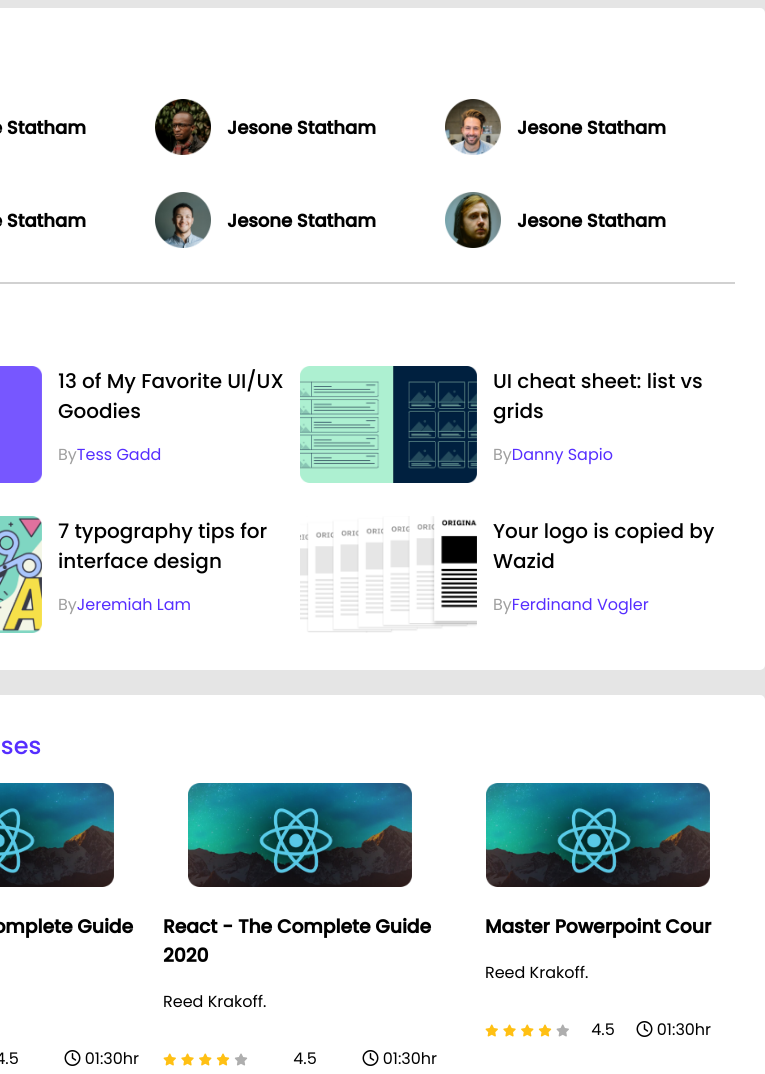
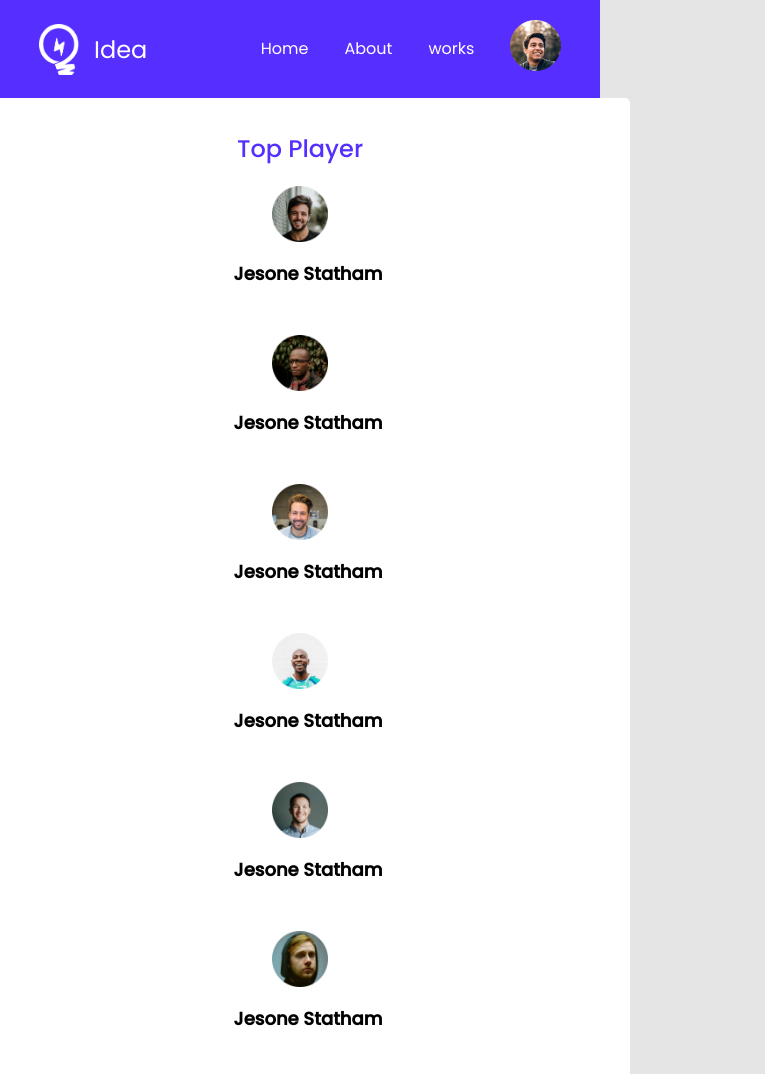
Before and after one commit to wazid7/leader-board, a plain HTML site: page index.html in a window 600 px wide. Shown: the top 1074 px of the page, 765 px wide, since content can reach past the window. Drawn offline with Linux system fonts and the light colour scheme.

Commit message:
added nav

```diff
--- /dev/null
+++ b/Assest/Css/responsive.css
@@ -0,0 +1,75 @@
+
+/* Normal desktop :1200px. */
+@media (min-width: 1200px) and (max-width: 1500px) {
+
+
+}
+
+
+/* Normal desktop :992px. */
+@media (min-width: 992px) and (max-width: 1200px) {
+    .wrapper {
+        display: flex;
+        justify-content: space-between;
+    }
+
+}
+
+
+/* Tablet desktop :768px. */
+@media (min-width: 768px) and (max-width: 991px) {
+    .section-title h2 {
+        text-align: center;
+    }
+
+    section.header-top-area {
+        width: 100%;
+    }
+    .container{
+        width: 100%;
+    }
+    .players {
+        grid-template-columns: repeat(2 , 1fr );
+
+    }
+}
+
+
+/* small mobile :320px. */
+@media (max-width: 767px) {
+    .section-title h2 {
+        text-align: center;
+    }
+    .single-player {
+        justify-content: center;
+    }
+
+}
+
+/* Large Mobile :480px. */
+@media only screen and (min-width: 480px) and (max-width: 767px) {
+.container{
+    width: 100%;
+}
+.courses, .blogs , .players{
+    display: grid;
+    grid-template-columns: repeat(1 , 1fr);
+    text-align: center;
+}
+.section-title h2 {
+	text-align: center;
+}
+/* .single-player {
+
+	justify-content: center;
+} */
+.single-blog {
+	display: grid;
+	grid-template-columns: 1fr;
+}
+.courses , .single-player {
+	display: flex;
+	flex-direction: column;
+	align-items: center;
+}
+}
--- a/Assest/Css/style.css
+++ b/Assest/Css/style.css
@@ -3,10 +3,68 @@
 body{
     font-family: 'Poppins', sans-serif;
     background: #E5E5E5;
+    margin: 0;
+    padding: 0;
 }
 .mb-25{
     margin-bottom: 25px;
 }
+
+section.header-top-area {
+    background: #562EFF;
+    padding: 20px;
+}
+
+.logo img {
+    width: 40.42px;
+    height: 51px;
+}
+
+.logo {
+    display: flex;
+    align-items: center;
+}
+
+.logo span {
+    font-size: 24px;
+    color: #fff;
+    margin-left: 15px;
+}
+
+.wrapper {
+    display: flex;
+    justify-content: space-around;
+}
+
+.main-menu {
+    display: flex;
+}
+
+.main-menu ul li {
+    list-style: none;
+    margin-left: 36px;
+}
+
+.main-menu ul {
+    display: flex;
+}
+
+.main-menu ul li a {
+    font-size: 16px;
+    text-decoration: none;
+    color: #fff;
+}
+
+.user-profile {
+    margin-left: 36px;
+}
+
+
+
+
+
+
+
 main {
     display: flex;
     flex-direction: column;
@@ -91,9 +149,10 @@ hr {
     grid-column-gap: 24px;
 }
 .single-course {
-    display: flex;
-    align-items: center;
-    flex-direction: column;
+    padding: 16px;
+    width: 237px;
+    box-shadow:0px 5.34229px 13.3557px rgba(0, 0, 0, 0.05);
+    border-radius: 15px;
 }
 .course-thumb img {
     width: 224px;
--- a/index.html
+++ b/index.html
@@ -9,11 +9,32 @@
     <link rel="stylesheet" href="Assest/Css/style.css">
     <!-- fontawesoms-js-Here -->
     <script src="https://kit.fontawesome.com/6d4f054374.js" crossorigin="anonymous"></script>
+    <!-- Responsive-css-file -->
+    <link rel="stylesheet" href="Assest/Css/responsive.css">
 </head>
 <body>
     <!-- Header-area-start -->
     <header>
-
+        <section class="header-top-area">
+            <div class="wrapper">
+                <div class="logo">
+                    <img src="Assest/Img/icons/logo.png" alt="">
+                    <span>Idea</span>
+                </div>
+                <div class="main-menu">
+                    <nav>
+                        <ul>
+                            <li><a href="#">Home</a></li>
+                            <li><a href="#">About</a></li>
+                            <li><a href="#">works</a></li>
+                        </ul>
+                    </nav>
+                    <div class="user-profile">
+                        <img src="Assest/Img/icons/profile.png" alt="">
+                    </div>
+                </div>
+            </div>
+        </section>
     </header>
     <!-- Header-area-End -->
     <main>
@@ -131,7 +152,7 @@
                     </div>
                     <div class="single-course">
                         <div class="course-thumb">
-                            <img src="Assest/Img/courses/course-1.png" alt="">
+                            <img src="Assest/Img/courses/course-2.png" alt="">
                         </div>
                         <div class="course-discription">
                             <h3>React - The Complete Guide 2020</h3>
@@ -154,10 +175,10 @@
                     </div>
                     <div class="single-course">
                         <div class="course-thumb">
-                            <img src="Assest/Img/courses/course-1.png" alt="">
+                            <img src="Assest/Img/courses/course-3.png" alt="">
                         </div>
                         <div class="course-discription">
-                            <h3> Master Powerpoint Cour</h3>
+                            <h3> Master Powerpoint Course  Guide 2022</h3>
                             <p class="author">Reed Krakoff.</p>
                             <div class="course-info">
                                 <div class="course-rating">
```
